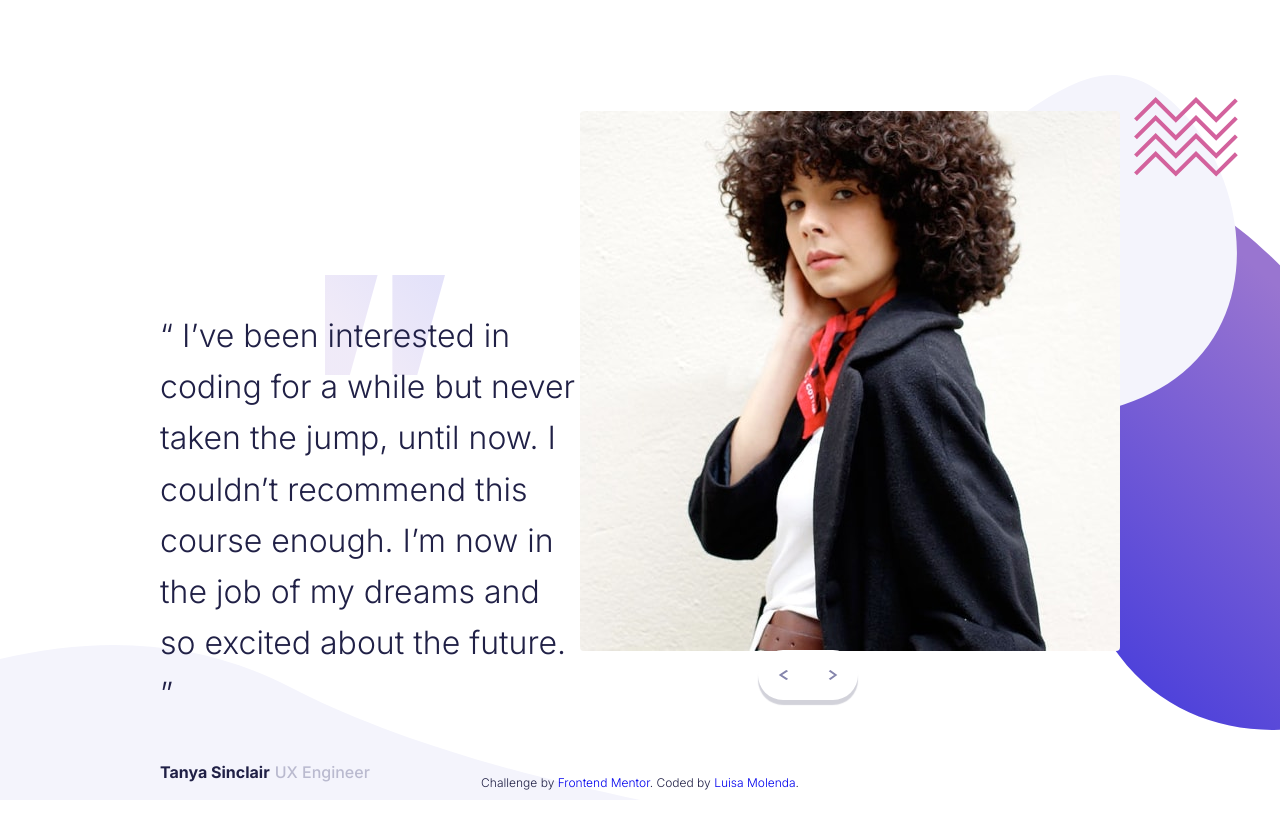
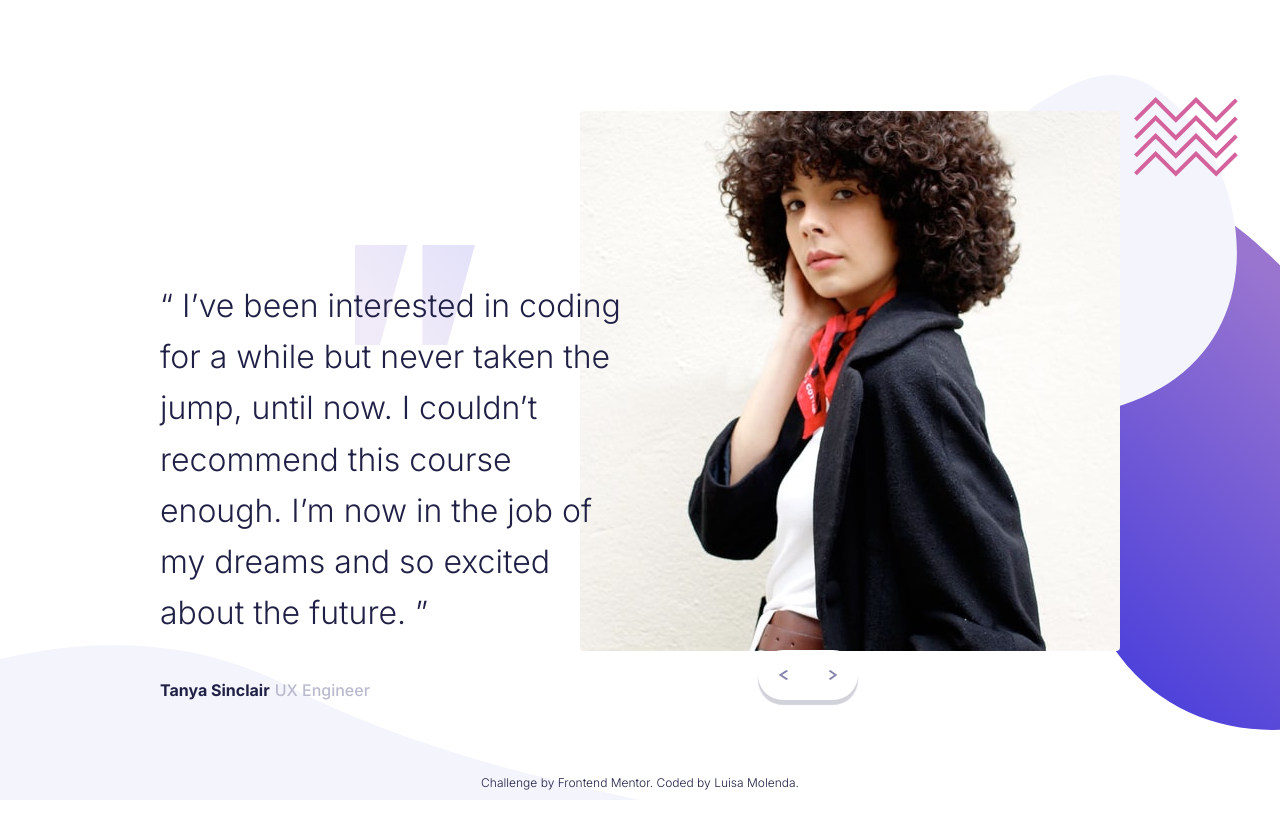
Before and after one commit to molendaluisa/coding-bootcamp-testimonials-slider-master, a React (Create React App) app: page / in a window 1280 px wide. Shown: the top 815 px of the page. Built offline with nearby package versions, Linux system fonts and the light colour scheme.

Commit message:
spacing and positioning fixed

```diff
--- a/src/App.css
+++ b/src/App.css
@@ -129,6 +129,11 @@
 
 .App .attribution a {
   text-decoration: none;
+  color: #202046;
+}
+
+.App .attribution a:hover {
+  font-weight: 500;
 }
 
 @media (min-width: 1200px) {
@@ -174,9 +179,11 @@
   }
   .App .testimonial-info {
     text-align: left;
-    margin: 280px 0 230px 160px;
+    margin: 220px 0 230px 160px;
     width: 625px;
     height: 280px;
+    margin-right: -55px;
+    z-index: 1;
   }
   .App .testimonial-label {
     display: -webkit-box;
@@ -202,8 +209,8 @@
     height: 100px;
     margin: 0;
     position: absolute;
-    left: 325px;
-    top: 275px;
+    left: 355px;
+    top: 245px;
   }
   .App .pattern-curve-img {
     width: 50%;
--- a/src/App.scss
+++ b/src/App.scss
@@ -115,6 +115,11 @@
 
     a {
       text-decoration: none;
+      color: $dark-blue;
+    }
+
+    a:hover {
+      font-weight: $medium-weight;
     }
   }
 
@@ -160,9 +165,11 @@
 
       &-info {
         text-align: left;
-        margin: 280px 0 230px 160px;
+        margin: 220px 0 230px 160px;
         width: 625px;
         height: 280px;
+        margin-right: -55px;
+        z-index: 1;
       }
       &-label {
         display: flex;
@@ -193,8 +200,8 @@
           height: 100px;
           margin: 0;
           position: absolute;
-          left: 325px;
-          top: 275px;
+          left: 355px;
+          top: 245px;
         }
       }
       &-curve {
```
Also changed, not shown: 1 other file (tests, documents, lock files or other folders).
